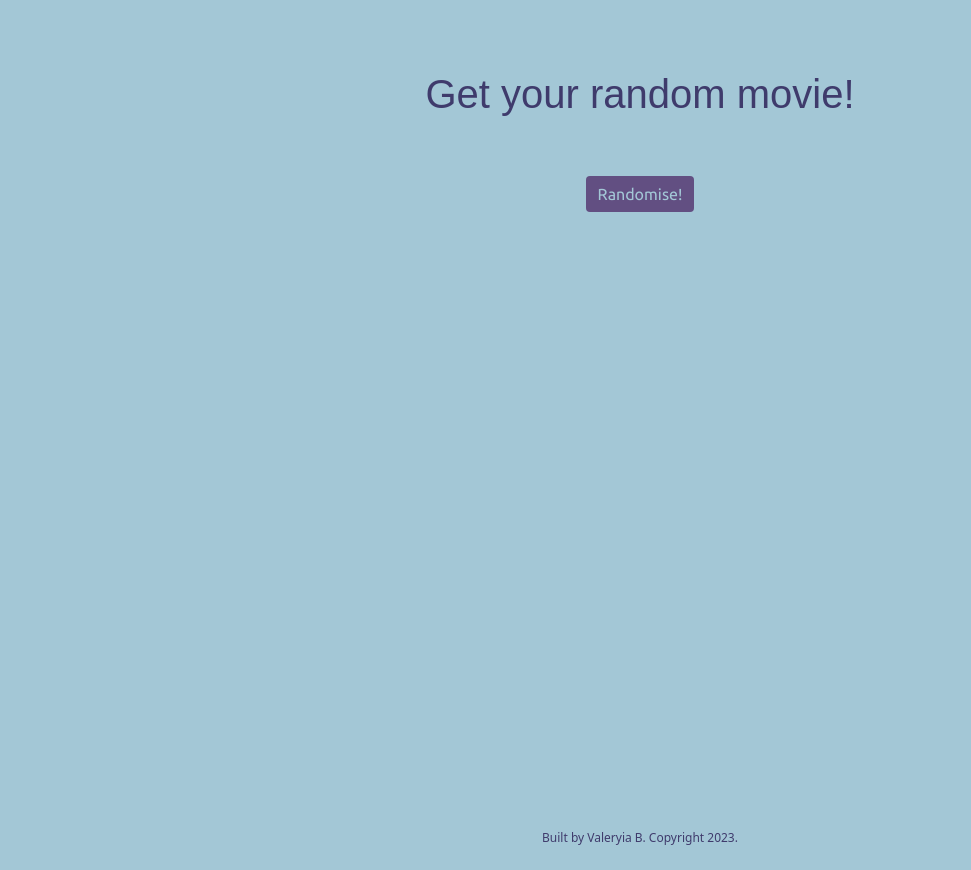
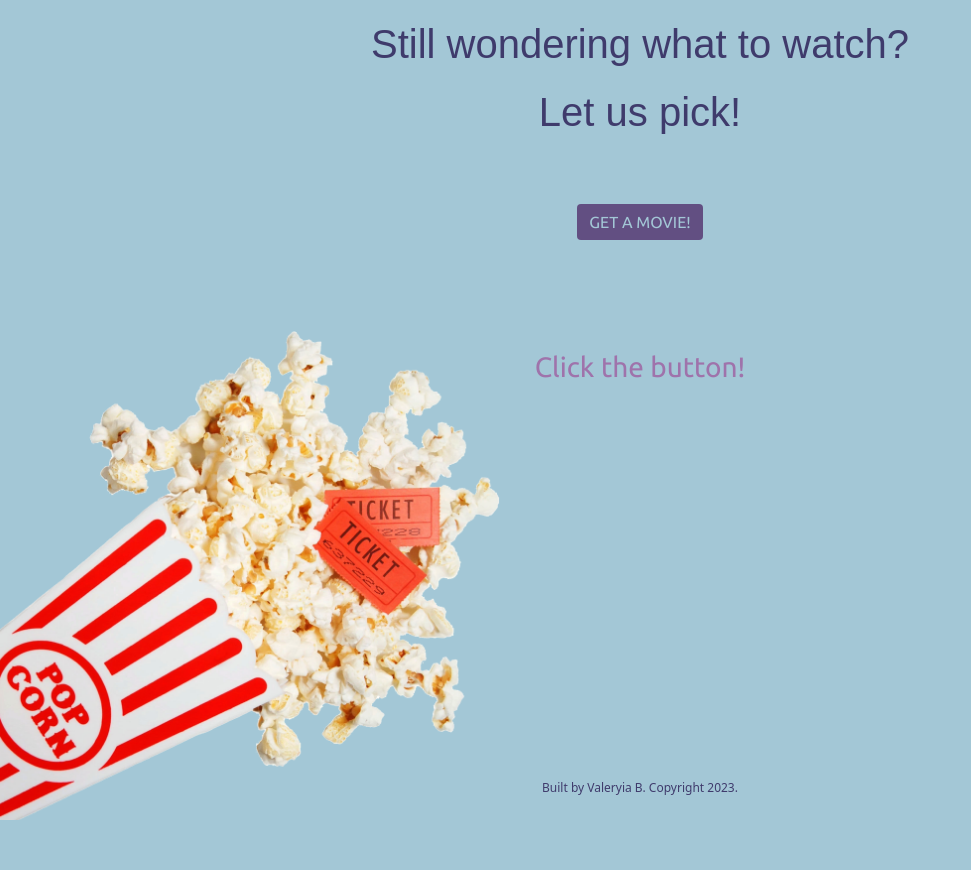
Before and after one commit to valeribeizer/random-movie, a React (Create React App) app: page / in a window 1280 px wide. Shown: the whole page, without its empty margins (0-971 px from the left). After the commit the page ends 820 px from the top, so only its background shows below. Built offline with nearby package versions, Linux system fonts and the light colour scheme; a web font is replaced by a local one.

Commit message:
added links to streaming apps, backgr img, h4

```diff
--- a/public/styles.css
+++ b/public/styles.css
@@ -1,5 +1,11 @@
 body {
     background-color: #A3C7D6;
+    background-image: url("popcorn.png");
+    background-size: 650px;
+    background-repeat: no-repeat;
+    background-position-x: -150px;
+    background-position-y: 330px;
+    background-attachment: fixed;
     padding-bottom: 100px;
     position: relative;
     min-height: 100vh;
@@ -9,13 +15,19 @@ h1 {
     font-family: 'Seymour One', sans-serif;
     color: #3F3B6C;
     text-align: center;
-    margin-top: 70px;
+    margin-top: 20px;
+}
+
+h3 {
+    font-family: "Ubuntu", sans-serif;
+    color: #9F73AB;
+    padding-top: 50px;
 }
 
 .btn {
     background-color: #624F82;
     color: #A3C7D6;
-    margin: 50px auto;
+    margin: 60px auto;
     position: relative;
     font-family: "Ubuntu", sans-serif;
     border: none;
--- a/src/components/Header.jsx
+++ b/src/components/Header.jsx
@@ -1,8 +1,11 @@
 import  React from 'react';
 
 function Header() {
-    return(
-        <h1>Get your random movie!</h1>
+    return (
+      <div>
+        <h1>Still wondering what to watch?</h1>
+        <h1>Let us pick!</h1>
+      </div>
     );
 };
 
--- a/src/components/Randomiser.jsx
+++ b/src/components/Randomiser.jsx
@@ -3,6 +3,7 @@ import React, { useState } from "react";
 function Randomiser() {
   const [movie, setMovie] = useState();
   const [stream, setStream] = useState([]);
+  const [url, setUrl] = useState([]);
   const [clicked, setClicked] = useState(false);
 
   const options = {
@@ -36,8 +37,13 @@ function Randomiser() {
             const streaming = response.results[0].locations.map(
               ({ display_name }) => display_name
             );
+                        const urls = response.results[0].locations.map(
+                          ({ url }) => url
+                        );
             console.log(streaming);
+            console.log(urls);
             setStream(streaming);
+            setUrl(urls);
           })
           .catch((err) => console.error(err));
       });
@@ -46,7 +52,7 @@ function Randomiser() {
   return (
     <div class="col-md-12" align="center">
       <button class="btn" onClick={gotMovie}>
-        Randomise!
+        GET A MOVIE!
       </button>
       {clicked ? (
         <div class="card" style={{ width: "25rem" }}>
@@ -60,7 +66,7 @@ function Randomiser() {
 
           <div class="card-body">
             <h5 class="card-title">
-              {movie.title ? movie.title : "Ooopsis..🙊"}
+              {movie.title ? movie.title : "Oopsis..🙊"}
             </h5>
             <p class="card-text">{movie.overview ? movie.overview : ""}</p>
           </div>
@@ -99,12 +105,14 @@ function Randomiser() {
             </div>
             {stream
               ? stream.map((channel) => (
-                  <li class="list-group-item four">{channel}</li>
+                  <li class="list-group-item four">
+                    <a href={url.map((urly) => urly)}>{channel}</a>
+                  </li>
                 ))
               : null}
           </ul>
         </div>
-      ) : null}
+      ) : <h3>Click the button!</h3>}
     </div>
   );
 }
```
Also changed, not shown: public/arrow.png (added), public/popcorn.png (added).
